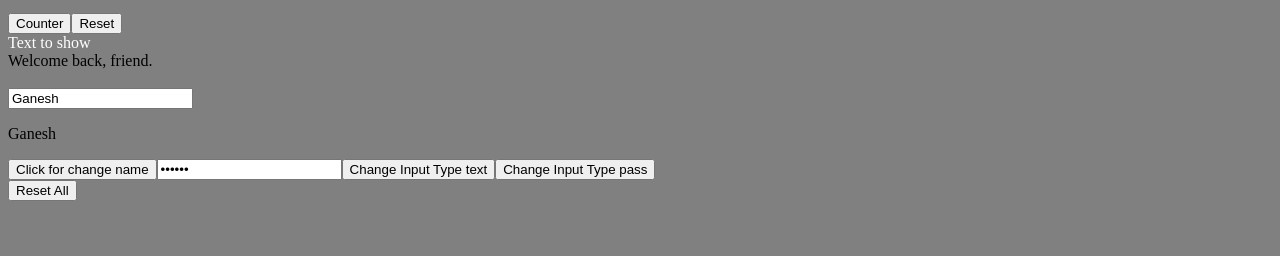
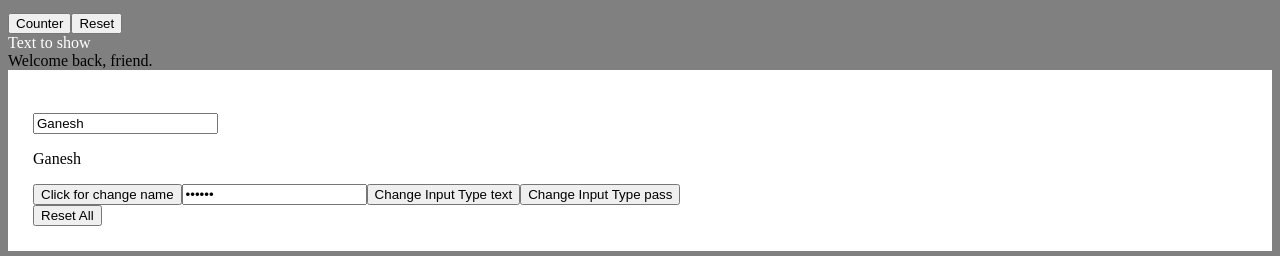
Before and after one commit to ganeshcthorat/angular-App, an Angular app: page / in a window 1280 px wide. Shown: the part 1593-1849 px from the top of the page. Before the commit the page ends 1802 px from the top, so only its background shows below. Built offline with nearby package versions, Linux system fonts and the light colour scheme.

Commit message:
1 file modified

```diff
--- a/src/app/app.component.html
+++ b/src/app/app.component.html
@@ -80,7 +80,7 @@
     Please friend, login.
   </div>
 </ng-template>
-<div>
+<div [ngStyle]="{'background-color':'white', 'padding.px':25}">
   <br>
   <input type="text" value="{{xyz}}" id="bleh">
   <br>
```
